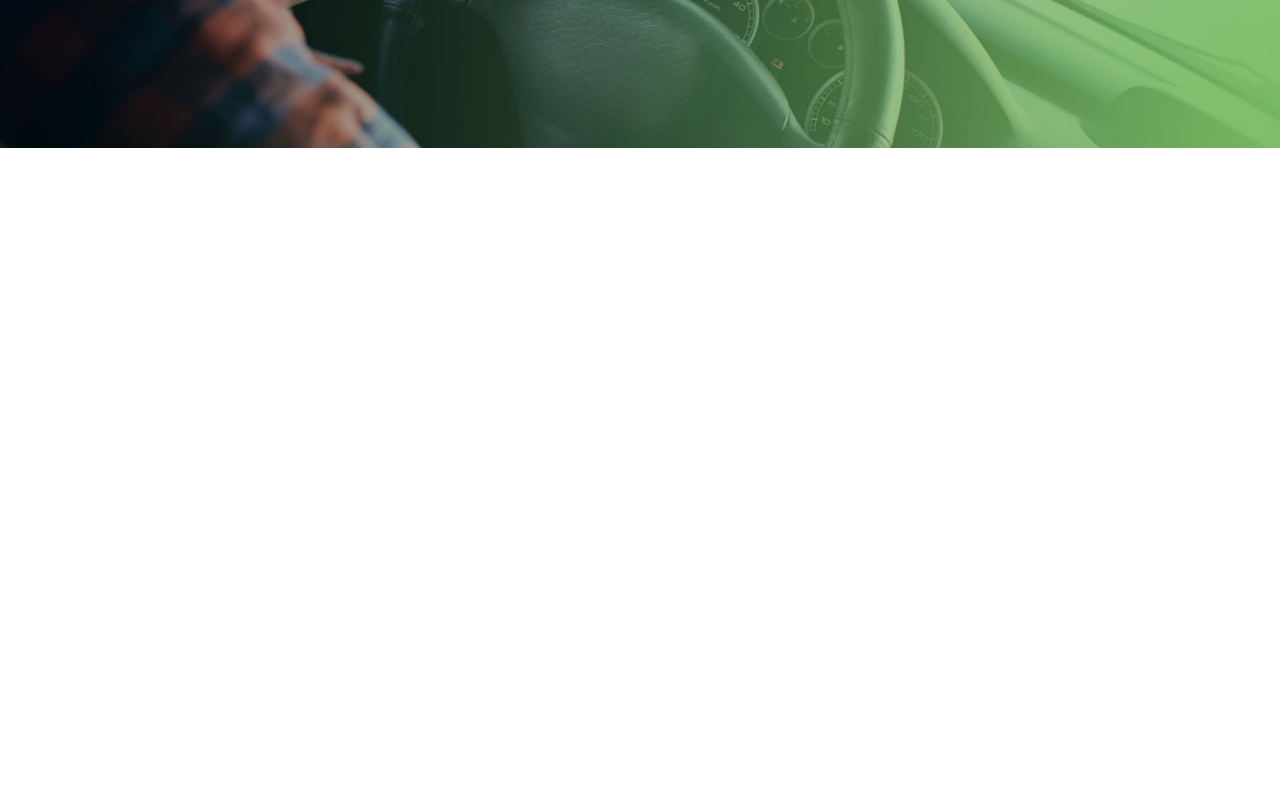
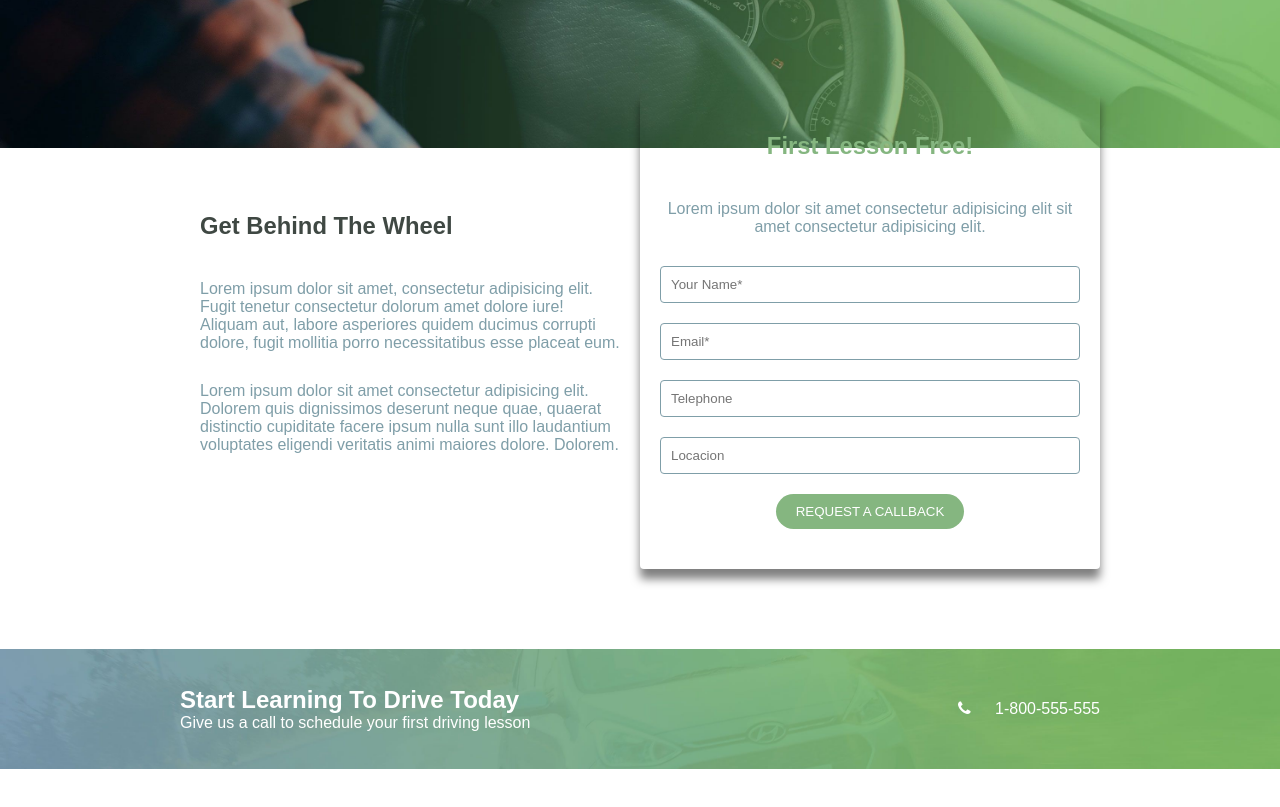
Before and after one commit to alessiotoni/proj-html-vuejs, a website: page index.html in a window 1280 px wide. Shown: the part 321-1128 px from the top of the page. Before the commit the page ends 800 px from the top, so only its background shows below. Drawn offline with nearby package versions, Linux system fonts and the light colour scheme; a web font is replaced by a local one.

Commit message:
completa due sezioni del main

```diff
--- a/index.html
+++ b/index.html
@@ -44,7 +44,7 @@
                             <li v-for="link in navbarLinks">
                                 <a v-if="link.type == 'link'" :href="link.link">{{link.name}} <span v-if="link.status == 'new'" class="new">{{link.status}}</span></a>
 
-                                <button v-else class="btn_primary">{{link.name}}</button>
+                                <button v-else class="button_primary">{{link.name}}</button>
                             </li>
                         </ul>
                     </div>
@@ -57,6 +57,43 @@
                 </div>
             </div>
         </header>
+
+        <main>
+
+            <section>
+                <div class="container flex">
+                    <div class="content">
+                        <h2>get behind the wheel</h2>
+                        <p>Lorem ipsum dolor sit amet, consectetur adipisicing elit. Fugit tenetur consectetur dolorum amet dolore iure! Aliquam aut, labore asperiores quidem ducimus corrupti dolore, fugit mollitia porro necessitatibus esse placeat eum.</p>
+                        <p>Lorem ipsum dolor sit amet consectetur adipisicing elit. Dolorem quis dignissimos deserunt neque quae, quaerat distinctio cupiditate facere ipsum nulla sunt illo laudantium voluptates eligendi veritatis animi maiores dolore. Dolorem.</p>
+                    </div>
+                    <div class="card">
+                        <h3>first lesson free!</h3>
+                        <p>Lorem ipsum dolor sit amet consectetur adipisicing elit sit amet consectetur adipisicing elit.</p>
+                        <form action="">
+                            <input type="text" v-for="input in formList" :placeholder="input">
+                            <input type="submit" class="button_primary" value="REQUEST A CALLBACK">
+                        </form>
+                    </div>
+                </div>
+            </section>
+
+            <section class="cta">
+                <img src="/public/images/horizontal-cta-background.jpg" alt="">
+                <div class="container flex">
+                    <div class="text">
+                        <h2>start learning to drive today</h2>
+                        <p>Give us a call to schedule your first driving lesson</p>
+                    </div>
+                    <p>
+                        <i class="fa fa-phone" aria-hidden="true"></i>
+                        1-800-555-555
+
+                    </p>
+                </div>
+            </section>
+
+        </main>
     </div>
     <script src="/script/app.js"></script>
 </body>
--- a/script/app.js
+++ b/script/app.js
@@ -43,7 +43,14 @@ const myApp = new Vue({
                 type: "button",
                 link: ""
             },
-        ]
+        ],
+        formList: [
+            "Your Name*",
+            "Email*",
+            "Telephone",
+            "Locacion",
+        ],
+        requestCallbackReceived: [],
     },
 
     methods: {
--- a/src/partials/_commons.scss
+++ b/src/partials/_commons.scss
@@ -19,3 +19,22 @@ ul {
 a {
     text-decoration: none;
 }
+.card {
+    position: relative;
+    border-radius: 4px;
+    padding: $spacing;
+    text-align: center;
+}
+.button_primary {
+    border-radius: 20px;
+    border: none;
+    color: $color_cube_primary;
+    background-color: $median_cut_terziary;
+    padding: ($spacing / 2);
+    text-transform: uppercase;
+    font-size: 600;
+    cursor: pointer;
+    &:hover {
+        color: $median_cut_secondary;
+}
+}
--- a/src/partials/_header.scss
+++ b/src/partials/_header.scss
@@ -1,6 +1,9 @@
 .top_header {
     padding: ($spacing / 2);
     background-color: $color_cube_secondary;
+    i {
+        margin-right: $spacing;
+    }
 }
 .top_header .container {
     justify-content: space-between;
@@ -39,24 +42,12 @@
         display: inline-block;
         margin: 0 ($spacing / 2);
     }
+    .button_primary {
+        padding-right: $spacing;
+        padding-left: $spacing;
+    }
 
 }
-.btn_primary {
-    border-radius: 20px;
-    border: none;
-    color: $color_cube_primary;
-    background-color: $median_cut_terziary;
-    padding: ($spacing / 2) ($spacing * 0.8);
-    text-transform: uppercase;
-    font-weight: 600;
-    font-size: $font_size*0.8;
-    transition: all 0.4s;
-    cursor: pointer;
-    &:hover {
-        color: $median_cut_primary;
-    }
-}
-
 .hero nav ul li a {
     padding: ($spacing / 2) 0;
     color: $color_cube_primary;
--- a/src/partials/_main.scss
+++ b/src/partials/_main.scss
@@ -0,0 +1,78 @@
+section {
+    padding: $spacing*2 0;
+    .container {
+        .content {
+            width: 50%;
+            padding: $spacing;
+            h2 {
+                text-transform: capitalize;
+                margin-bottom: $spacing*2;
+                font-size: $font_size*1.7;
+                color: $median_cut_secondary;
+            }
+            p {
+                margin-bottom: $spacing*1.5;
+                color: $median_cut_quaternary;
+            }
+        }
+        .card {
+            box-shadow: 0 10px 10px rgba($color: #000000, $alpha: 0.5);
+            width: 50%;
+            padding-top: $spacing*2;
+            padding-bottom: $spacing*2;
+            margin-top: -100px;
+            z-index: 10000;
+            h3 {
+                text-transform: capitalize;
+                margin-bottom: $spacing*2;
+                color: $median_cut_terziary;
+                font-size: $font_size*1.7;
+            }
+            p {
+                margin-bottom: $spacing*1.5;
+                color: $median_cut_quaternary;
+            }
+            form {
+                input[type="text"] {
+                    padding: $spacing / 2;
+                    border-radius: 4px;
+                    border: 1px solid $median_cut_quaternary;
+                    width: 100%;
+                    margin-bottom: $spacing;
+                    outline: none;
+                }
+                input[type="submit"]{
+                    padding-left: $spacing;
+                    padding-right: $spacing;
+                }
+            }
+        }
+
+    }
+}
+
+section.cta {
+    height: 200px;
+    color: $color_cube_primary;
+    position: relative;
+    img {
+        width: 100%;
+        max-height: 100%;
+        object-fit: cover;
+    }
+    .container {
+        position: absolute;
+        top: 50%;
+        left: 50%;
+        transform: translate(-50%, -50%);
+        width: 920px;
+        align-items: center;
+        justify-content: space-between;
+        h2 {
+            text-transform: capitalize;
+        }
+        i {
+            margin-right: $spacing;
+        }
+    }
+}
```
Also changed, not shown: dist/app.css.
